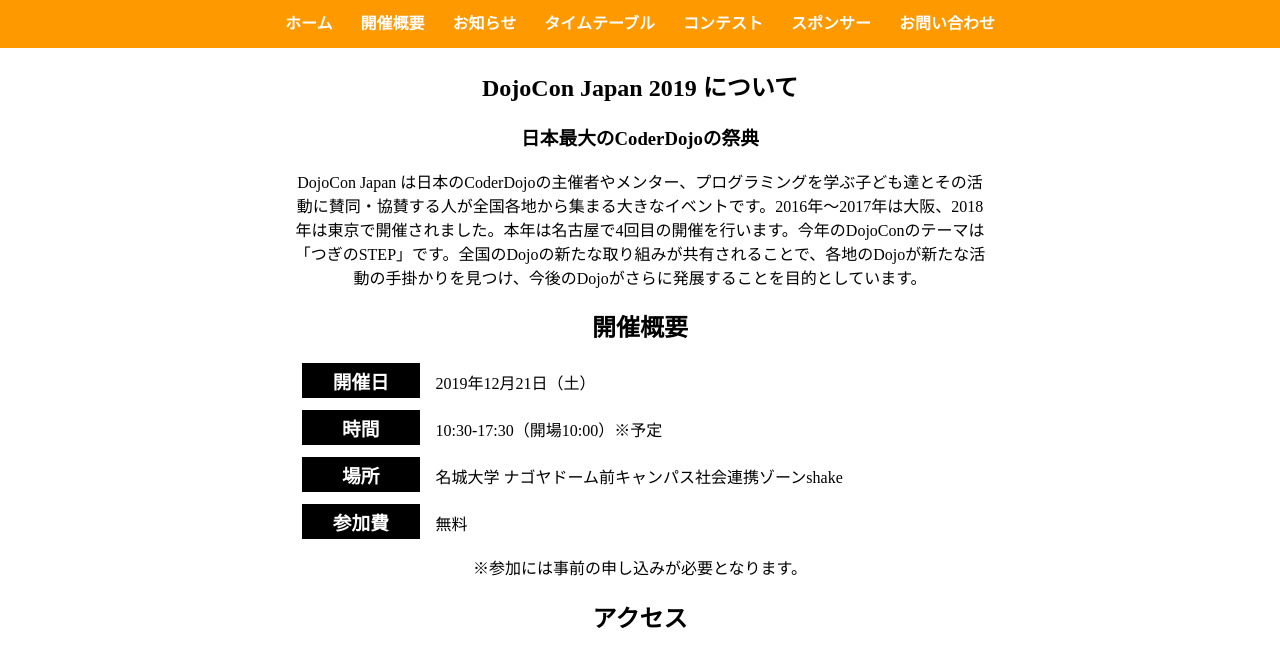
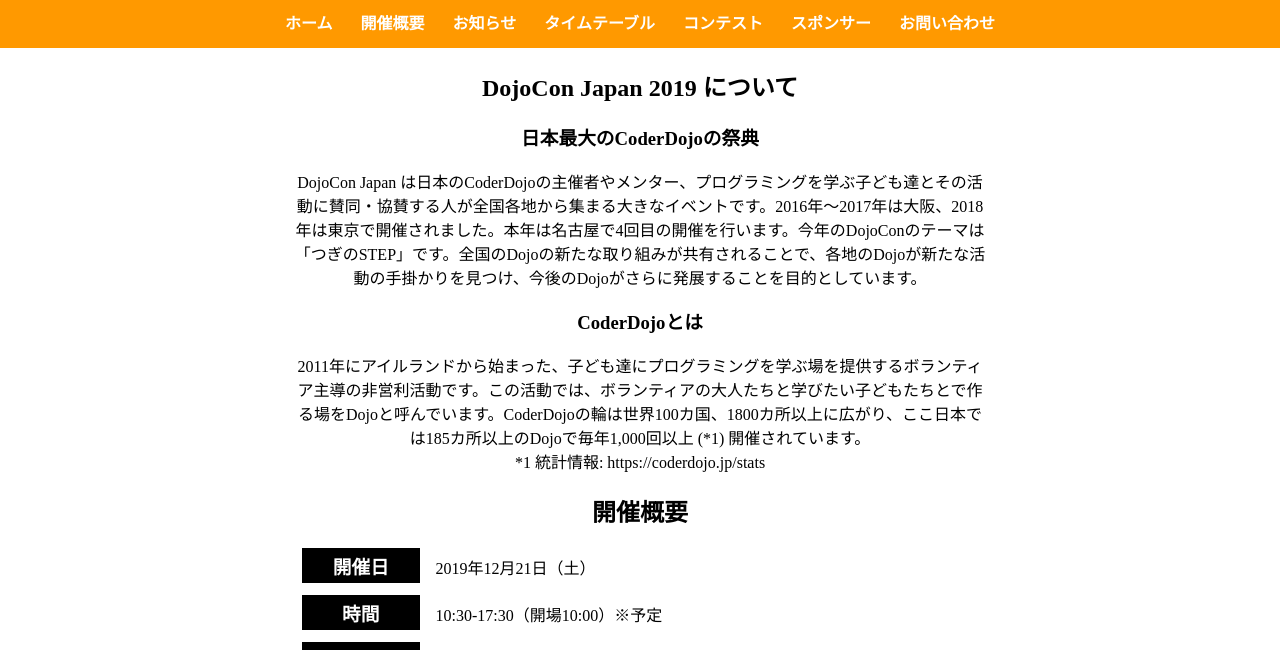
Before and after one commit to coderdojo-japan/dojocon2019.coderdojo.jp, a Jekyll site: the page built from index.md, in a window 1280 px wide and 900 px high, cut to the strip 0-650 px from the top of the window. Built offline with Jekyll 4.4.1, drawn with Linux system fonts in a browser that asks for light colours; nearby versions of some CDN libraries.

Commit message:
Add about of coderdojo

```diff
--- a/index.md
+++ b/index.md
@@ -6,6 +6,10 @@ layout: default
   <div class="text">
     <h3>日本最大のCoderDojoの祭典</h3>
     <p>DojoCon Japan は日本のCoderDojoの主催者やメンター、プログラミングを学ぶ子ども達とその活動に賛同・協賛する人が全国各地から集まる大きなイベントです。2016年～2017年は大阪、2018年は東京で開催されました。本年は名古屋で4回目の開催を行います。今年のDojoConのテーマは「つぎのSTEP」です。全国のDojoの新たな取り組みが共有されることで、各地のDojoが新たな活動の手掛かりを見つけ、今後のDojoがさらに発展することを目的としています。</p>
+  </div>
+  <div class="text">
+    <h3>CoderDojoとは</h3>
+    <p>2011年にアイルランドから始まった、子ども達にプログラミングを学ぶ場を提供するボランティア主導の非営利活動です。この活動では、ボランティアの大人たちと学びたい子どもたちとで作る場をDojoと呼んでいます。CoderDojoの輪は世界100カ国、1800カ所以上に広がり、ここ日本では185カ所以上のDojoで毎年1,000回以上 (*1) 開催されています。<br>*1 統計情報: https://coderdojo.jp/stats</p>
   </div>
 </section>
 <section id="outline">
```
